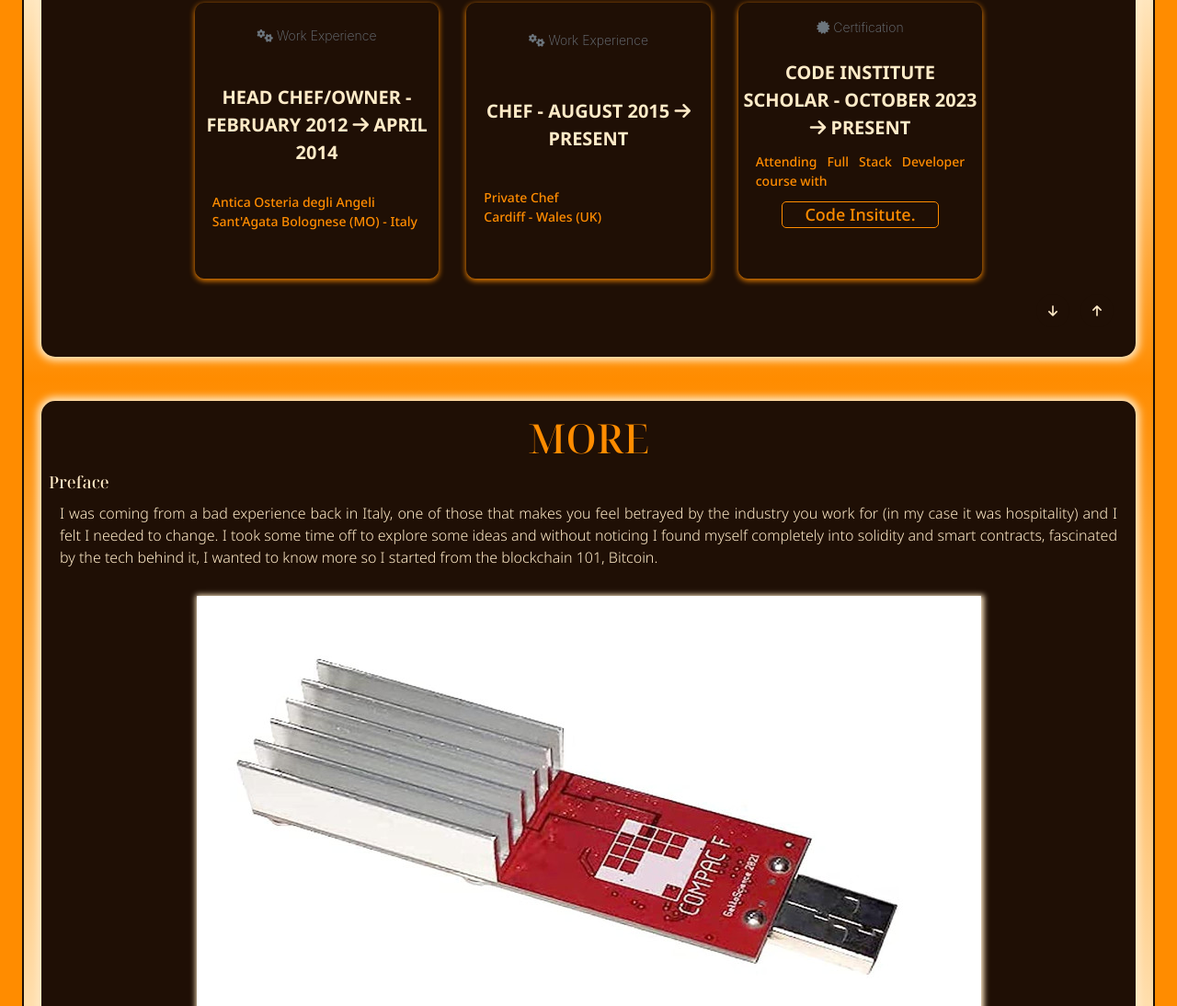
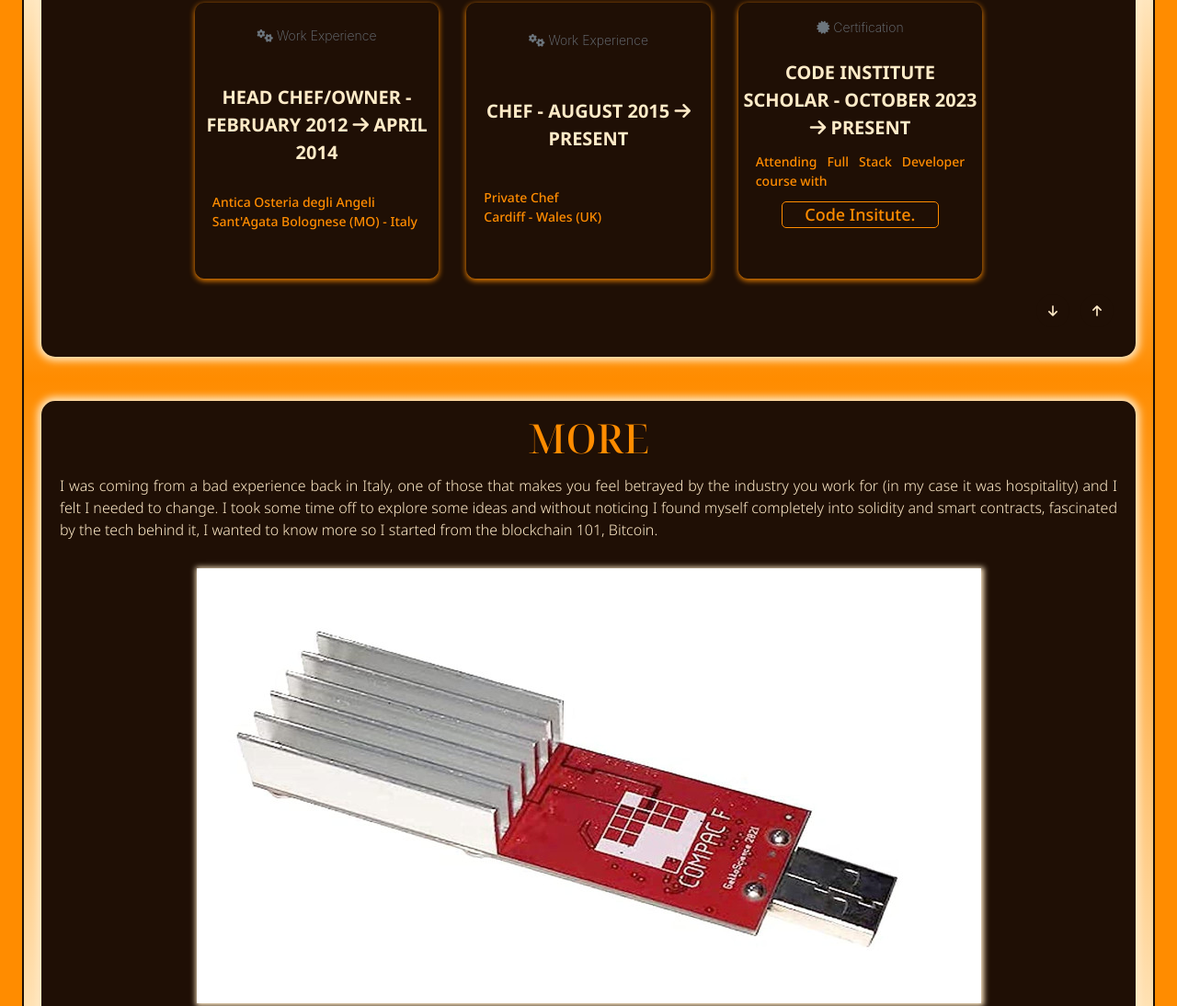
Before and after one commit to antoniobruchidev/my-personal-website, a plain HTML site: page index.html in a window 1280 px wide. Shown: the part 1512-2606 px from the top of the page at 92% size. Drawn offline with nearby package versions, Linux system fonts and the light colour scheme.

Commit message:
Maint: minor style changes

```diff
--- a/assets/css/style.css
+++ b/assets/css/style.css
@@ -362,14 +362,6 @@ footer {
     text-align: justify;
 }
 
-.subtitle {
-    font-family: "Noto Serif Display", sans-serif;
-    font-size: 18px;
-    font-weight: 500;
-    color: #ffebc8;
-    text-align: left;
-}
-
 .more-text {
     font-family: "Noto Sans", sans-serif;
     color: #ffebc8;
--- a/index.html
+++ b/index.html
@@ -210,7 +210,7 @@
                   <i class="fa-solid fa-certificate"></i> Certification</span>
                 <span class="moment-title uppercase text-center">Code Institute Scholar - October 2023 <i class="fa-solid fa-arrow-right"></i> present</span>
                 <p class="moment-text">Attending Full Stack Developer course with
-                  <a href ="https://codeinstitute.net" class="moment-link" target="_blank"> Code Insitute.
+                  <a href ="https://codeinstitute.net" class="moment-link hvr-buzz" target="_blank"> Code Insitute.
                   </a>
                 </p>
               </div>
@@ -235,7 +235,6 @@
         <div class="container-fluid">
           <div class="row justify-content-center">
             <div class="col-12 more-container">
-              <h4 class="subtitle">Preface</h4>
               <p class="more-text">
                 I was coming from a bad experience back in Italy, one of those that makes you feel betrayed by the industry you work for (in my case it was hospitality) and I felt I needed to change.
                 I took some time off to explore some ideas and without noticing I found myself completely into solidity and smart contracts, fascinated by the tech behind it, I wanted to know more so I started from the blockchain 101,
@@ -251,7 +250,6 @@
               <div class="more-pictures">
                 <img src="assets/images/cgminer-max.png" alt="A screenshot of the mining output." class="more-picture img-fluid">
               </div>
-              <h4 class="subtitle">My Goal</h4>
               <p class="more-text">
                 Back to serious things, Smart Contracts: I started studying standards, OpenZeppelin libraries in Solidity. I used remix IDE for my first interaction with testnets (Ethereum and Cronos), it's quite easy, but don't get me wrong, I had my fair share of issues!
                 It's a very ambitious project, I would like it to be the first blockchain based company, with its shares and profits released only in the form of ERC20 and ERC1155. Of course in a fully compliant legal framework. It's still long way to go, so I'll stop spoiling. But come back again and check.
```
